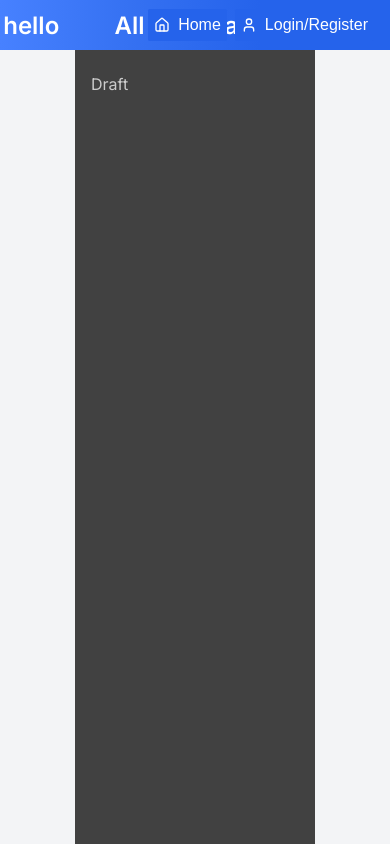
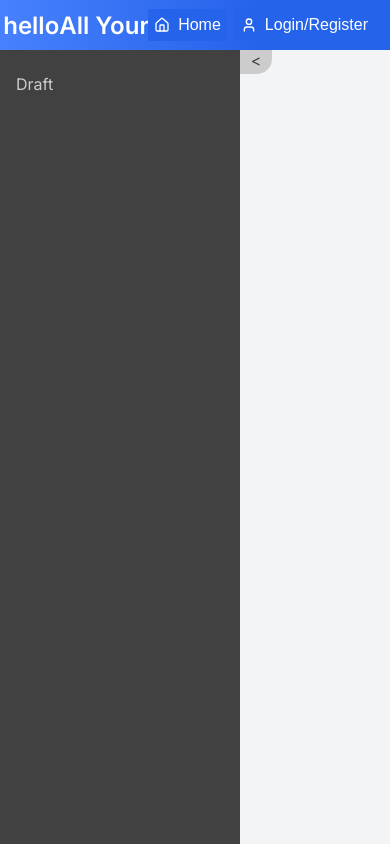
Before and after one commit to cknoe/AlexandrEFrontend, a React (Vite) app: page / in a window 390 px wide. Built offline with nearby package versions, Linux system fonts and the light colour scheme.

Commit message:
App UI now usable on mobile

```diff
--- a/src/components/Collections/CollectionList.tsx
+++ b/src/components/Collections/CollectionList.tsx
@@ -26,6 +26,7 @@ export default function CollectionList() {
   const { openModal } = useModal()
   const { collections, setCollections } = useCollections()
   const [isAdding, setIsAdding] = useState(false)
+  const [isTrayHidden, setIsTrayHidden] = useState(false)
 
   const isDraft = location.pathname === '/draft'
   const isRoot = location.pathname === '/'
@@ -123,7 +124,8 @@ export default function CollectionList() {
   }
 
   return (
-    <div className="collection-list-div">
+    <div className={isTrayHidden ? 'collection-wrapper hide' : 'collection-wrapper'}>
+      <div className='collection-list-div'>
         <div
           className={`collection ${isDraft ? 'collection-selected' : ''}`}
           onClick={() => navigate(`/draft`)}
@@ -192,5 +194,7 @@ export default function CollectionList() {
           </>
         )}
       </div>
+      <div className="hide-collection-list-div" onClick={() => setIsTrayHidden(!isTrayHidden)}> {isTrayHidden ? '>' : '<'} </div>
+    </div>
   )
 }
--- a/src/css/card.css
+++ b/src/css/card.css
@@ -167,6 +167,7 @@
   padding-left: var(--collection-tray-width);
   padding-bottom: 1em;
   margin-left: 1em;
+  margin-right: 1em;
   display: flex;
   flex-wrap: wrap;
   justify-content: flex-start;
@@ -174,3 +175,11 @@
   gap: 1rem;
   font-family: 'Inter', sans-serif;
 }
+
+@media (max-width: 601px) {
+  .card-list-div {
+    padding-left: 0em;
+    justify-content: center;
+    align-items: center;
+  }
+}
--- a/src/css/collection.css
+++ b/src/css/collection.css
@@ -1,7 +1,15 @@
+.collection-wrapper {
+  display: flex;
+  flex-direction: row;
+  position: fixed;
+  height: 100%;
+  z-index: 1;
+  left: 0;
+  transition: left .2s ease;
+}
+
 .collection-list-div {
-  position: fixed;
   width: var(--collection-tray-width);
-  height: 100%;
   background-color: rgb(65, 65, 65);
   color: rgb(204, 204, 204);
   display: flex;
@@ -9,7 +17,28 @@
   padding: 1em 0 3em;
   box-sizing: border-box;
   overflow-y: auto;
+  overflow-x: visible;
   -webkit-overflow-scrolling: touch;
+}
+
+.hide-collection-list-div {
+  color: rgb(65, 65, 65);
+  background-color: rgb(204, 204, 204);
+  width: 2em;
+  height: 1.5em;
+  text-align: center;
+  visibility: hidden;
+  border-radius: 0px 0px 15px 0px;
+}
+
+@media (max-width: 601px) {
+  .hide {
+    left: calc(-1 * var(--collection-tray-width));
+  }
+
+  .hide-collection-list-div {
+    visibility: visible;
+  }
 }
 
 .collection-list-title {
--- a/src/css/form.css
+++ b/src/css/form.css
@@ -28,6 +28,10 @@ form select {
   border: 1px solid #d1d5db;
   border-radius: 0.5rem;
   transition: border-color 0.2s;
+}
+
+form textarea {
+  font-size: 1rem;
 }
 
 form select {
--- a/src/css/header.css
+++ b/src/css/header.css
@@ -35,11 +35,12 @@
 }
 
 .header-center {
-  position: absolute;
-  left: 50%;
-  transform: translateX(-50%);
+  flex: 1;
   z-index: 1;
   pointer-events: none;
+  white-space: nowrap;
+  overflow: hidden;
+  text-overflow: ellipsis;
 }
 
 .header-center .header-title {
--- a/src/css/main.css
+++ b/src/css/main.css
@@ -32,13 +32,6 @@ html {
   gap: 1rem;
   font-family: 'Inter', sans-serif;
   overflow-y: auto;
-}
-
-@media (max-width: 600px) {
-  .main {
-    flex-direction: column;
-    align-items: center;
-  }
 }
 
 button {
```
Lines whose indentation alone changed are shown as unchanged.
